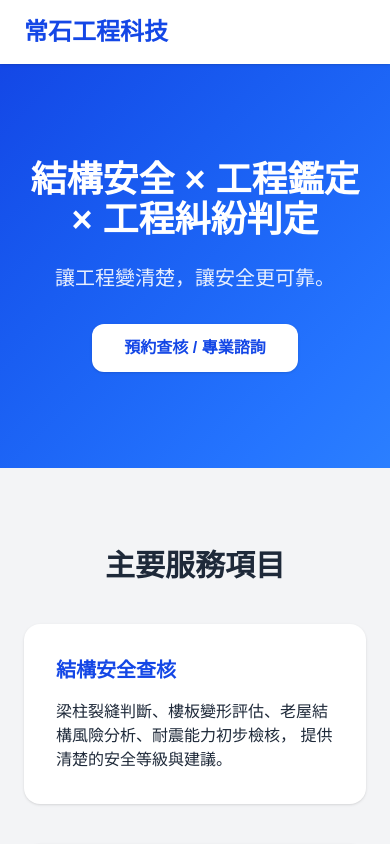
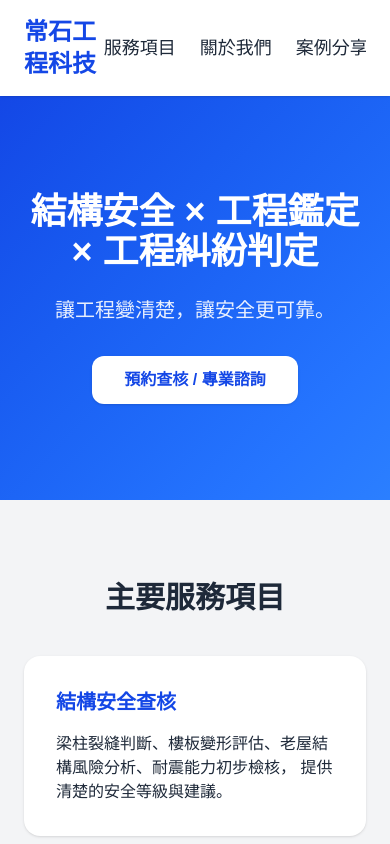
Before and after one commit to abcdef7410/changstone, a Next.js app: page / in a window 390 px wide. Shown: the top 844 px of the page. Built offline with nearby package versions, Linux system fonts and the light colour scheme.

Commit message:
fix mobile nav show gypsum link

```diff
--- a/app/gypsum/page.tsx
+++ b/app/gypsum/page.tsx
@@ -283,10 +283,6 @@ export default function GypsumPage() {
                 若你正打算調整室內格局、增加房間或規劃辦公／商業空間隔間，
                 歡迎將平面圖或現場照片提供給我們，我們可以先給你初步建議與估價方向。
               </p>
-              <p className="text-sm opacity-90">
-                此處可直接沿用首頁的聯絡方式（電話、Email、LINE ID / QR Code），
-                或者嵌入專屬的石膏磚丈量預約表單。
-              </p>
             </div>
           </section>
         </div>
--- a/app/page.tsx
+++ b/app/page.tsx
@@ -9,26 +9,27 @@ export default function Home() {
 <header className="bg-white shadow sticky top-0 z-50">
   <div className="max-w-6xl mx-auto px-6 py-4 flex items-center justify-between">
     <h1 className="text-2xl font-bold text-blue-700">常石工程科技</h1>
-          <nav className="space-x-6 text-lg hidden md:block">
-            <a href="#services" className="hover:text-blue-600">
+
+    <nav className="flex items-center gap-6 text-lg overflow-x-auto whitespace-nowrap md:overflow-visible md:whitespace-normal">
+      <a href="#services" className="hover:text-blue-600 shrink-0">
         服務項目
       </a>
-            <a href="#about" className="hover:text-blue-600">
+      <a href="#about" className="hover:text-blue-600 shrink-0">
         關於我們
       </a>
-            <a href="#cases" className="hover:text-blue-600">
+      <a href="#cases" className="hover:text-blue-600 shrink-0">
         案例分享
       </a>
-            {/* 🔹 新增石膏磚分頁連結 */}
-            <a href="/gypsum" className="hover:text-blue-600">
+      <a href="/gypsum" className="hover:text-blue-600 shrink-0">
         石膏磚工程
       </a>
-            <a href="#contact" className="hover:text-blue-600">
+      <a href="#contact" className="hover:text-blue-600 shrink-0">
         聯絡我們
       </a>
     </nav>
   </div>
 </header>
+
 
       {/* Hero Section */}
       <section className="bg-gradient-to-br from-blue-700 to-blue-500 text-white py-24">
```
Lines whose indentation alone changed are shown as unchanged.
